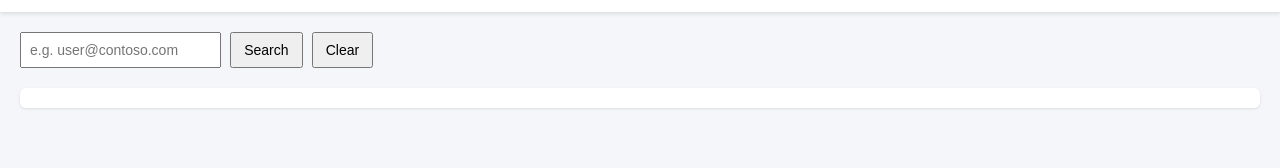
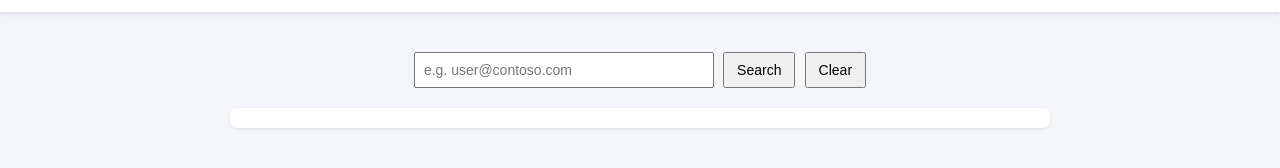
Before and after one commit to ryanisibor/queryapp, a plain HTML site: page index.html in a window 1280 px wide. Shown: the part 58-226 px from the top of the page. Drawn offline with Linux system fonts and the light colour scheme.

Commit message:
UI: center search form under header and rename to MFA Lookup Tool

```diff
--- a/index.html
+++ b/index.html
@@ -12,7 +12,7 @@
     header {
       display: flex;
       align-items: center;
-      justify-content: center; /* center horizontally */
+      justify-content: center;
       background: #ffffff;
       box-shadow: 0 2px 4px rgba(0,0,0,0.1);
       padding: 15px;
@@ -28,10 +28,16 @@
     }
     main {
       padding: 20px;
+      text-align: center; /* center contents */
+    }
+    .search-container {
+      margin: 20px auto;
     }
     input {
       padding: 8px;
       font-size: 14px;
+      width: 280px;
+      max-width: 90%;
     }
     button {
       padding: 8px 12px;
@@ -40,11 +46,13 @@
       cursor: pointer;
     }
     #results {
-      margin-top: 20px;
+      margin: 20px auto;
       padding: 10px;
       background: #fff;
       border-radius: 6px;
       box-shadow: 0 1px 3px rgba(0,0,0,0.1);
+      max-width: 800px;
+      text-align: left; /* results should stay aligned left */
     }
     .error {
       color: red;
@@ -107,9 +115,11 @@
   </header>
 
   <main>
-    <input type="text" id="upnInput" placeholder="e.g. user@contoso.com"/>
-    <button id="searchBtn" onclick="lookupMfa()">Search</button>
-    <button onclick="clearResults()">Clear</button>
+    <div class="search-container">
+      <input type="text" id="upnInput" placeholder="e.g. user@contoso.com"/>
+      <button id="searchBtn" onclick="lookupMfa()">Search</button>
+      <button onclick="clearResults()">Clear</button>
+    </div>
 
     <div id="message"></div>
     <div id="results"></div>
```
